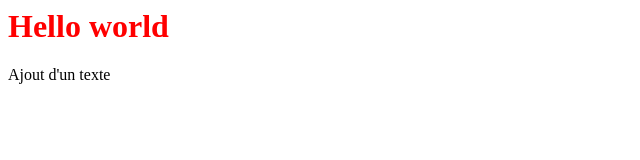
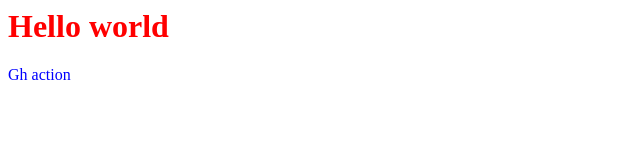
Before and after one commit to XELAmp4/devops, a plain HTML site: page index.html in a window 1280 px wide. Shown: the full height of the page, 0-640 px from the left. Drawn offline with Linux system fonts and the light colour scheme.

Commit message:
Update index.html

```diff
--- a/index.html
+++ b/index.html
@@ -1,3 +1,3 @@
 <h1 style="color:red;">Hello world</h1>
 
-<p>Ajout d'un texte</p>
+<p style="color:blue;">Gh action</p>
```
